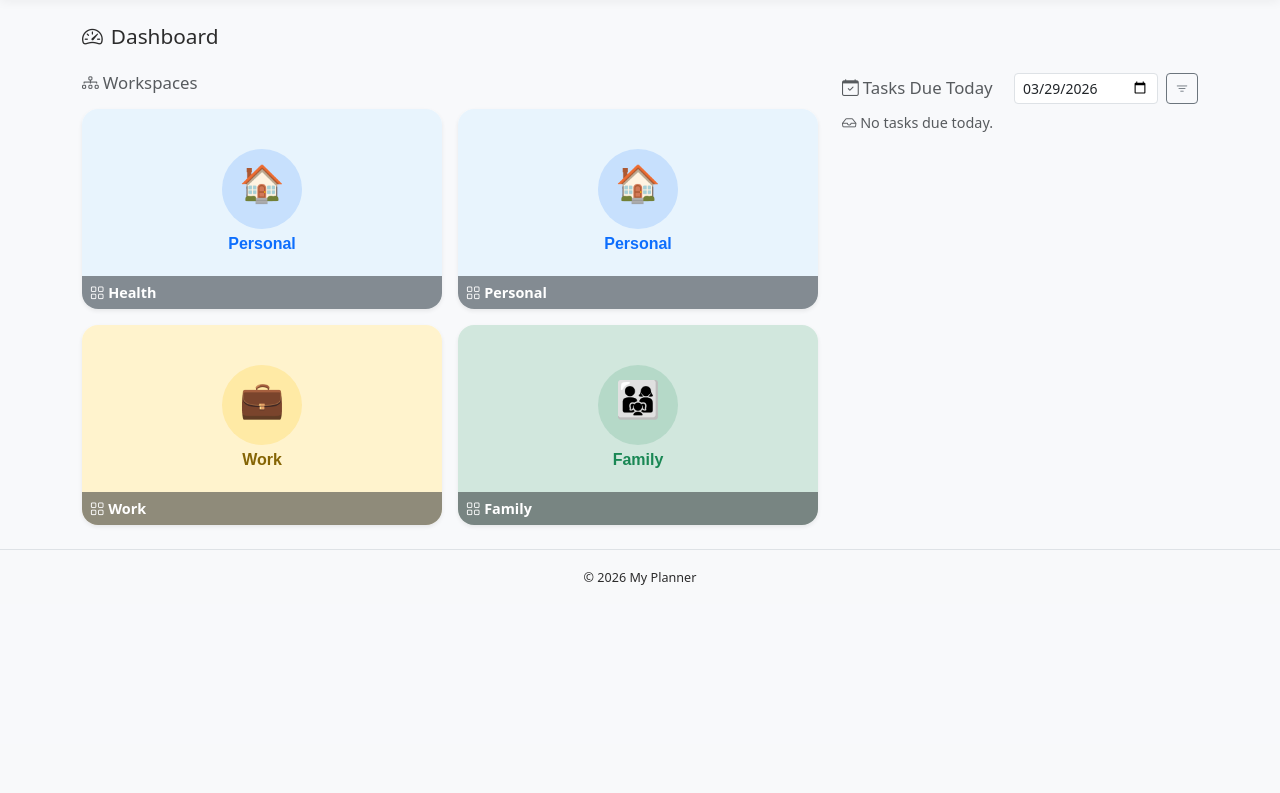
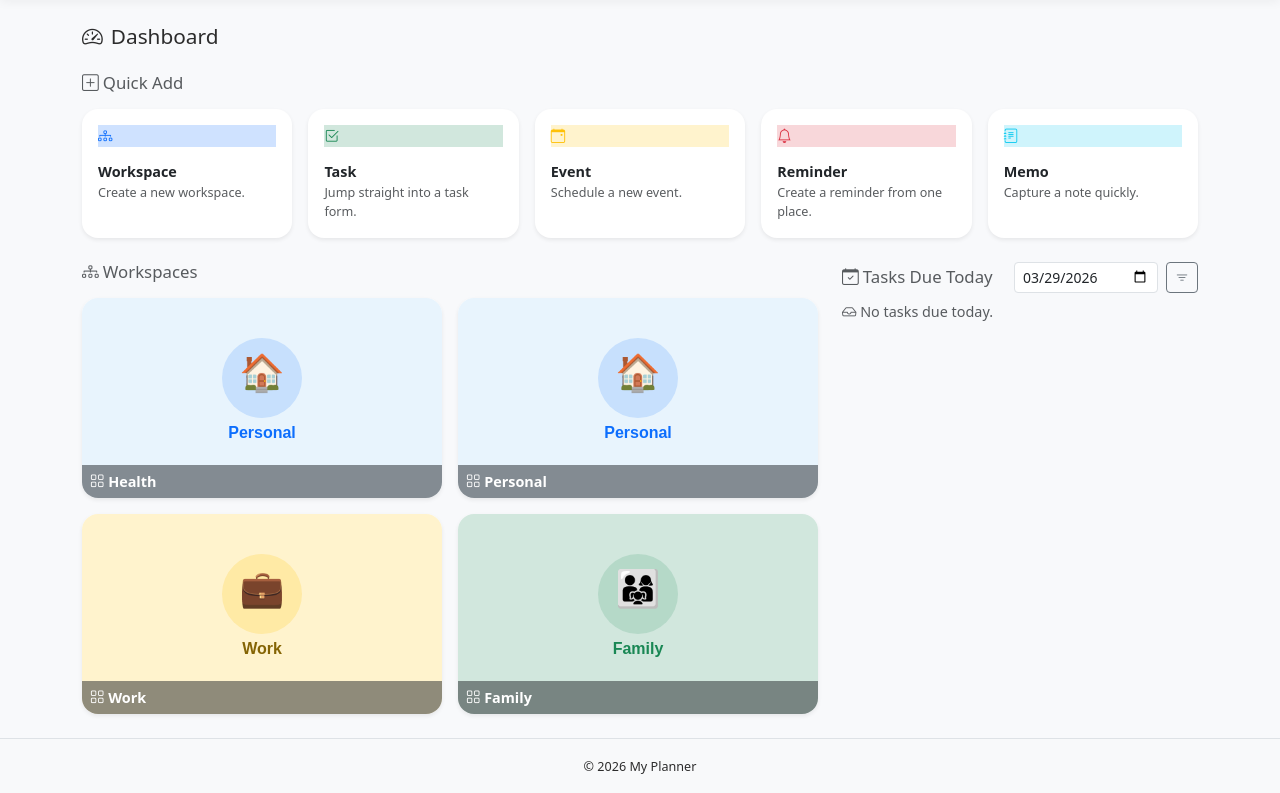
Before and after one commit to 1anamasiliuniene-netizen/Planner, a Django app: page / in a window 1280 px wide. Shown: the part 56-849 px from the top of the page. Before the commit the page ends 641 px from the top, so only its background shows below. Run offline with Django 5.2, Linux system fonts and the light colour scheme; the visitor is signed in with stand-in values (Sample User, id 1); data comes from the database, SQL or seed files in the repository; data that the repository does not hold is empty; parts of the project's set-up code (start-up, migrations or seed data) failed here and were passed over.

Commit message:
Quick add for real user

```diff
--- a/mysite/planner/models.py
+++ b/mysite/planner/models.py
@@ -67,6 +67,9 @@ class Task(WorkspaceModel):
     is_completed = models.BooleanField(default=False)
     shared_with = models.ManyToManyField(User, blank=True, related_name="shared_tasks")
 
+    def __str__(self):
+        return self.title
+
 class Event(WorkspaceModel):
     title = models.CharField(max_length=200)
     start_time = models.DateTimeField()
--- a/mysite/planner/templates/planner/dashboard.html
+++ b/mysite/planner/templates/planner/dashboard.html
@@ -8,6 +8,63 @@
 <h2 class="mb-4 d-flex align-items-center gap-2">
     <i class="bi bi-speedometer2"></i> Dashboard
 </h2>
+
+{% if not is_demo %}
+<section class="mb-4">
+    <div class="d-flex justify-content-between align-items-center mb-3">
+        <h5 class="mb-0 text-muted d-flex align-items-center gap-1">
+            <i class="bi bi-plus-square"></i> Quick Add
+        </h5>
+    </div>
+    <div class="row g-3">
+        <div class="col-6 col-md-4 col-xl">
+            <a href="{% url 'workspace_create' %}" class="card border-0 shadow-sm rounded-4 text-decoration-none h-100 quick-add-card">
+                <div class="card-body">
+                    <div class="quick-add-icon bg-primary-subtle text-primary"><i class="bi bi-diagram-3"></i></div>
+                    <h6 class="mt-3 mb-1 text-dark">Workspace</h6>
+                    <p class="mb-0 small text-muted">Create a new workspace.</p>
+                </div>
+            </a>
+        </div>
+        <div class="col-6 col-md-4 col-xl">
+            <a href="{% url 'task_create' %}" class="card border-0 shadow-sm rounded-4 text-decoration-none h-100 quick-add-card">
+                <div class="card-body">
+                    <div class="quick-add-icon bg-success-subtle text-success"><i class="bi bi-check2-square"></i></div>
+                    <h6 class="mt-3 mb-1 text-dark">Task</h6>
+                    <p class="mb-0 small text-muted">Jump straight into a task form.</p>
+                </div>
+            </a>
+        </div>
+        <div class="col-6 col-md-4 col-xl">
+            <a href="{% url 'event_create' %}" class="card border-0 shadow-sm rounded-4 text-decoration-none h-100 quick-add-card">
+                <div class="card-body">
+                    <div class="quick-add-icon bg-warning-subtle text-warning"><i class="bi bi-calendar-event"></i></div>
+                    <h6 class="mt-3 mb-1 text-dark">Event</h6>
+                    <p class="mb-0 small text-muted">Schedule a new event.</p>
+                </div>
+            </a>
+        </div>
+        <div class="col-6 col-md-4 col-xl">
+            <a href="{% url 'reminder_create' %}" class="card border-0 shadow-sm rounded-4 text-decoration-none h-100 quick-add-card">
+                <div class="card-body">
+                    <div class="quick-add-icon bg-danger-subtle text-danger"><i class="bi bi-bell"></i></div>
+                    <h6 class="mt-3 mb-1 text-dark">Reminder</h6>
+                    <p class="mb-0 small text-muted">Create a reminder from one place.</p>
+                </div>
+            </a>
+        </div>
+        <div class="col-6 col-md-4 col-xl">
+            <a href="{% url 'quicknote_create' %}" class="card border-0 shadow-sm rounded-4 text-decoration-none h-100 quick-add-card">
+                <div class="card-body">
+                    <div class="quick-add-icon bg-info-subtle text-info"><i class="bi bi-journal-text"></i></div>
+                    <h6 class="mt-3 mb-1 text-dark">Memo</h6>
+                    <p class="mb-0 small text-muted">Capture a note quickly.</p>
+                </div>
+            </a>
+        </div>
+    </div>
+</section>
+{% endif %}
 
 <div class="row g-4">
 
@@ -147,6 +204,25 @@
         transition: all 0.2s ease-in-out;
     }
 
+    .quick-add-card {
+        transition: transform 0.2s ease, box-shadow 0.2s ease;
+    }
+
+    .quick-add-card:hover {
+        transform: translateY(-2px);
+        box-shadow: 0 0.5rem 1rem rgba(0,0,0,0.15);
+    }
+
+    .quick-add-icon {
+        width: 2.5rem;
+        height: 2.5rem;
+        border-radius: 0.9rem;
+        display: inline-flex;
+        align-items: center;
+        justify-content: center;
+        font-size: 1.1rem;
+    }
+
     /* Task done styling */
     .task-done {
         background-color: #f8f9fa;
--- a/mysite/planner/templates/planner/task_detail.html
+++ b/mysite/planner/templates/planner/task_detail.html
@@ -36,7 +36,7 @@
                 {% csrf_token %}
                 {{ task_form|crispy }}
                 <div class="d-flex gap-2 mt-2 flex-wrap">
-                    <button type="submit" class="btn btn-primary btn-sm">
+                    <button type="submit" name="task_submit" class="btn btn-primary btn-sm">
                         {% if is_create_mode %}Create{% else %}Save{% endif %}
                     </button>
                     <a href="{% url 'task_list' %}" class="btn btn-secondary btn-sm">Cancel</a>
--- a/mysite/planner/views.py
+++ b/mysite/planner/views.py
@@ -819,7 +819,7 @@ def event_create(request):
             return redirect("event_list")
     else:
         form = EventForm(user=request.user)
-    return render(request, "planner/event_form.html", {"form": form})
+    return render(request, "planner/event_form.html", {"form": form, "is_create_mode": True})
 
 
 @login_required
@@ -839,7 +839,7 @@ def event_update(request, pk):
         )
         messages.success(request, "Event updated.")
         return redirect('event_list')
-    return render(request, 'planner/event_form.html', {'form': form, 'event': event})
+    return render(request, 'planner/event_form.html', {'form': form, 'event': event, 'is_create_mode': False})
 
 
 @login_required
@@ -865,7 +865,7 @@ def reminder_list(request):
 @login_required
 def reminder_create(request):
     if request.method == "POST":
-        form = ReminderForm(request.POST)
+        form = ReminderForm(request.POST, user=request.user)
         if form.is_valid():
             task = form.cleaned_data.get("task")
             if task and not user_in_workspace(task.workspace, request.user):
@@ -875,8 +875,8 @@ def reminder_create(request):
             messages.success(request, "Reminder created.")
             return redirect("reminder_list")
     else:
-        form = ReminderForm()
-    return render(request, "planner/reminder_form.html", {"form": form})
+        form = ReminderForm(user=request.user)
+    return render(request, "planner/reminder_form.html", {"form": form, "is_create_mode": True})
 
 
 @login_required
@@ -886,14 +886,14 @@ def reminder_update(request, pk):
         messages.error(request, "Access denied.")
         return redirect("reminder_list")
     if request.method == "POST":
-        form = ReminderForm(request.POST, instance=reminder)
+        form = ReminderForm(request.POST, instance=reminder, user=request.user)
         if form.is_valid():
             form.save()
             messages.success(request, "Reminder updated.")
             return redirect("reminder_list")
     else:
-        form = ReminderForm(instance=reminder)
-    return render(request, "planner/reminder_form.html", {"form": form})
+        form = ReminderForm(instance=reminder, user=request.user)
+    return render(request, "planner/reminder_form.html", {"form": form, "is_create_mode": False, "reminder": reminder})
 
 
 @login_required
```
Also changed, not shown: mysite/planner/forms.py (+17 -0 lines), mysite/planner/templates/planner/reminder_form.html (added, +21 -0 lines), mysite/planner/templates/planner/reminders.html (added, +64 -0 lines).
